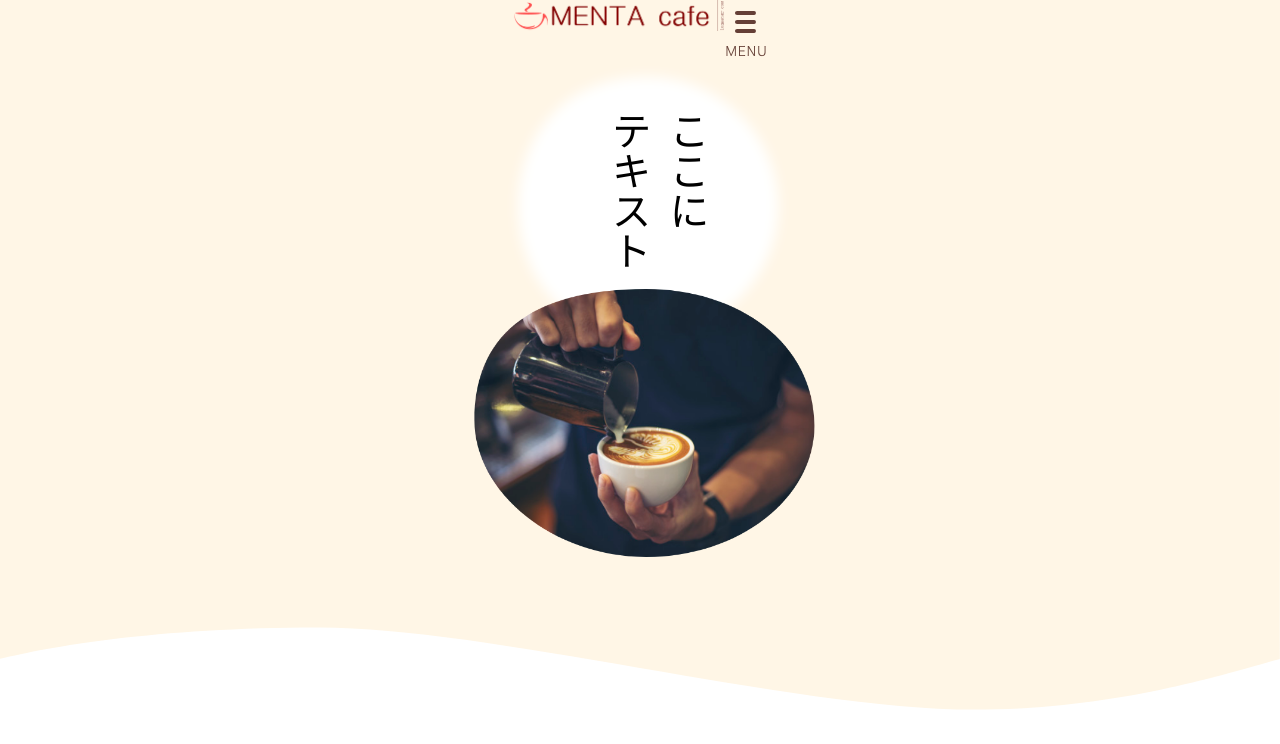
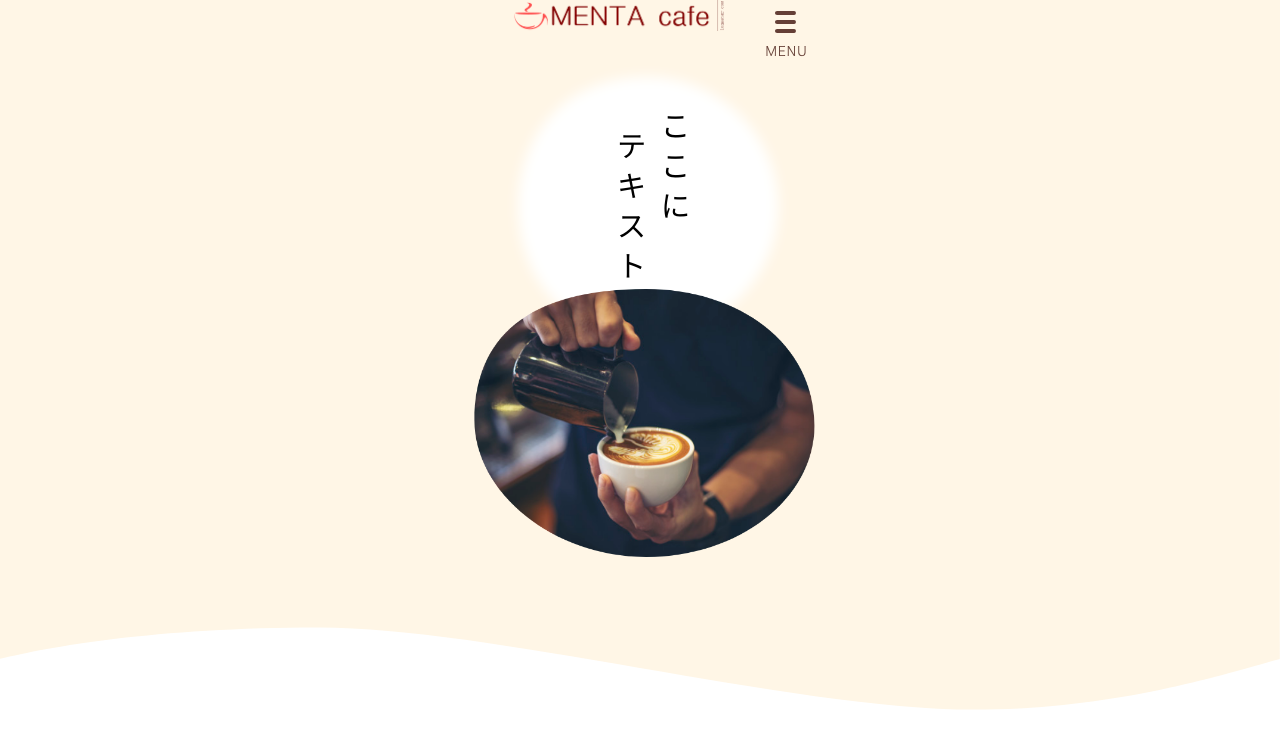
Before and after one commit to minmin0530/slide_practice, a plain HTML site: page index.html in a window 1280 px wide. Shown: the top 744 px of the page. Drawn offline with Linux system fonts and the light colour scheme.

Commit message:
correction header,slide,footer

```diff
--- a/index.html
+++ b/index.html
@@ -47,12 +47,12 @@
                 <div class="mainvisual1">
                     <img class="mainvisual1_img" src="./img/header/mainvisual1.png">
                     <img class="mainvisual1_textimg" src="./img/header/mainvisualtext.png">
-                    <p class="mainvisual1_text">ここに<br>テキスト</p>
+                    <p class="mainvisual1_text">ここに<br><span class="mainvisual1_text_span">テキスト</span></p>
                 </div>
                 <div class="mainvisual2">
                     <img class="mainvisual2_img" src="./img/header/mainvisual2.png">
                     <img class="mainvisual2_textimg" src="./img/header/mainvisualtext.png">
-                    <p class="mainvisual2_text">ここに<br>テキスト</p>
+                    <p class="mainvisual2_text">ここに<br><span class="mainvisual2_text_span">テキスト</span></p>
                 </div>
             </main>
         </header>
@@ -175,11 +175,13 @@
                 <span>&copy;2020 MENTA tanaka</span>
             </section>
             <section class="footer__spacer"></section>
-            <section class="footer__static">
-                <div class="footer__static_element"><img src="img/footer/mail.png"><div>お問い合わせ</div></div>
-                <div class="footer__static_element"><img src="img/tel.png"><div>000-0000-0000</div></div>
-                <div class="footer__static_element"><img src="img/footer/pin_static.png"><div>グーグルマップ</div></div>
-            </section>
+            <div class="footer__static_wrap">
+                <section class="footer__static">
+                    <div class="footer__static_element"><img src="img/footer/mail.png"><div>お問い合わせ</div></div>
+                    <div class="footer__static_element"><img src="img/tel.png"><div>000-0000-0000</div></div>
+                    <div class="footer__static_element"><img src="img/footer/pin_static.png"><div>グーグルマップ</div></div>
+                </section>
+            </div>
         </footer>
     </body>
 </html>
--- a/style.scss
+++ b/style.scss
@@ -6,9 +6,13 @@
         display: none;
     };
     @include media(tab) {
+        position: relative;
+        right: -40px;
         display: inline;
     };
     @include media(sp) {
+        position: relative;
+        right: -40px;
         display: inline;
     };
 
@@ -166,6 +170,7 @@ main {
         object-position: left;
         height: 420px;
         width: 200px;
+        font-family: HannariMincho;
 
         @include media(pc) {
             font-size: 48px;
@@ -173,15 +178,21 @@ main {
             top: -300px;
         };
         @include media(tab) {
-            font-size: 40px;
-            left: 0px;
+            font-size: 30px;
+            letter-spacing: 10px;
+            left: -10px;
             top: -250px;
         };
         @include media(sp) {
-            font-size: 40px;
-            left: -20px;
+            font-size: 28px;
+            letter-spacing: 10px;
+            left: -30px;
             top: -250px;
         };
+
+        &_span {
+            padding-top: 20px;
+        }
     }
 
     @include media(pc) {
@@ -284,15 +295,21 @@ main {
             width: 200px;
         };
         @include media(tab) {
-            font-size: 40px;
-            left: 60px;
+            font-size: 30px;
+            letter-spacing: 10px;
+            left: 90px;
             top: -980px;
         };
         @include media(sp) {
-            font-size: 40px;
-            left: 60px;
+            font-size: 28px;
+            letter-spacing: 10px;
+            left: 90px;
             top: -980px;
         };
+
+        &_span {
+            padding-top: 20px;
+        }
 
     }
 
@@ -439,6 +456,16 @@ main {
         }
 
         &__static {
+            &_wrap {
+                display: flex;
+                justify-content: center;
+                align-items: center;
+                width: 100%;
+                height: 64px;
+                background: white;
+                position: fixed;
+                bottom: 0px;
+            }
             height: 64px;
             width: 414px;
             background: white;
@@ -470,6 +497,17 @@ main {
             height: 64px;
         }
         &__static {
+            &_wrap {
+                display: flex;
+                justify-content: center;
+                align-items: center;
+                width: 100%;
+                height: 64px;
+                background: white;
+                position: fixed;
+                bottom: 0px;
+            }
+
             height: 64px;
             width: 320px;
             background: white;
@@ -714,7 +752,7 @@ td {
                 top: -300px;
             };
             @include media(tab) {
-                left: -200px;
+                left: -1200px;
                 top: -300px;
                 width: 350px;
             };
@@ -733,7 +771,7 @@ td {
                 top: -300px;
             };
             @include media(tab) {
-                left: -200px;
+                left: 1200px;
                 top: -300px;
                 width: 350px;
             };
@@ -753,7 +791,7 @@ td {
                 top: -300px;
             };
             @include media(tab) {
-                left: 0px;
+                left: -1000px;
                 top: -300px;
                 width: 350px;
             };
```
Also changed, not shown: style.css, 1 other file.
